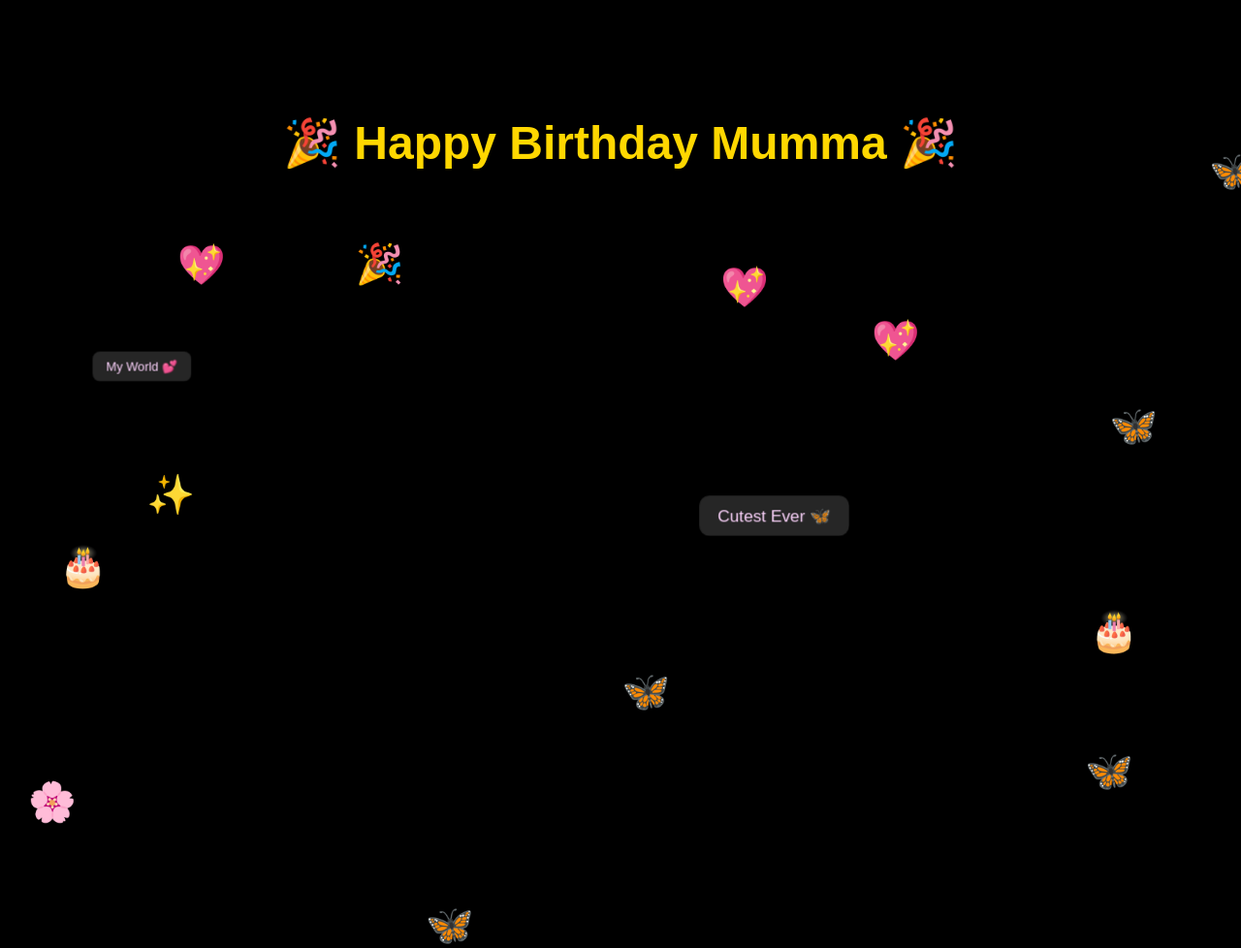
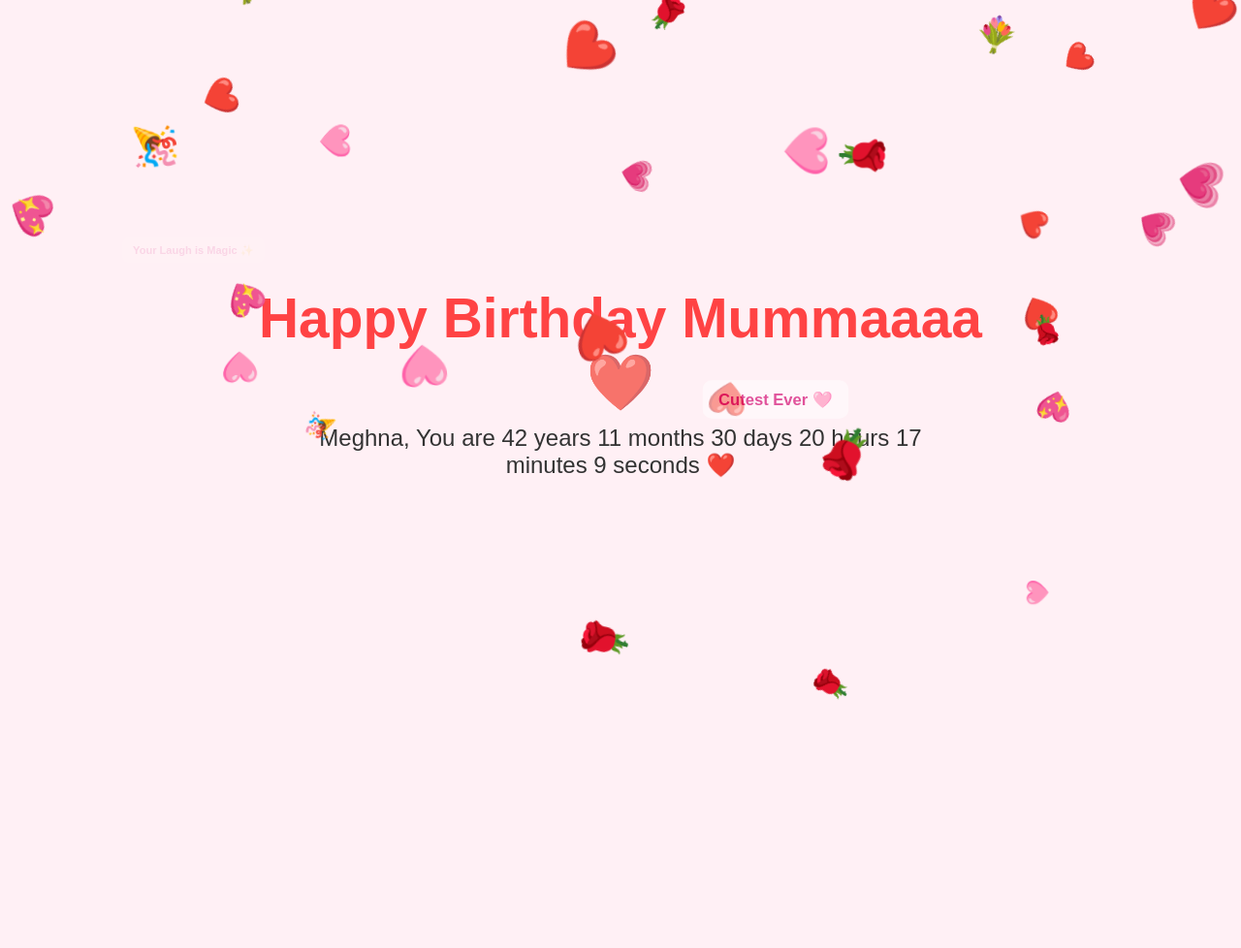
Before and after one commit to pothkangreeshma30/Mumma, a plain HTML site: page index.html in a window 1280 px wide. Shown: the whole page at 97% size. After the commit the page ends 800 px from the top, so only its background shows below. Drawn offline with Linux system fonts and the light colour scheme.

Commit message:
Add files via upload

```diff
--- a/index.html
+++ b/index.html
@@ -2,93 +2,153 @@
 <html lang="en">
 <head>
 <meta charset="UTF-8">
-<title>Happy Birthday</title>
+<meta name="viewport" content="width=device-width, initial-scale=1.0">
+<title>Happy Birthday Mummaaaa ❤️</title>
 <style>
-    body {
-        background-color: black;
+  html, body {
     margin: 0;
+    padding: 0;
+    height: 100%;
+    background: #fff0f5;
     overflow: hidden;
-        height: 100vh;
-        position: relative;
     font-family: Arial, sans-serif;
   }
 
-    h1 {
-        color: gold;
-        font-size: 48px;
+  /* Center Message */
+  .centered {
+    position: absolute;
+    top: 50%;
+    left: 50%;
+    transform: translate(-50%, -50%);
     text-align: center;
-        margin-top: 120px;
-        position: relative;
-        z-index: 10;
+  }
+
+  .pulse {
+    font-size: 3em;
+    color: red;
+    font-weight: bold;
+    animation: pulseAnimation 1.5s infinite;
+  }
+
+  @keyframes pulseAnimation {
+    0% { transform: scale(1); opacity: 1; }
+    50% { transform: scale(1.2); opacity: 0.7; }
+    100% { transform: scale(1); opacity: 1; }
+  }
+
+  #ageCounter {
+    font-size: 1.5em;
+    color: #333;
+    margin-top: 20px;
   }
 
   /* Falling emojis */
-    .emoji {
-        position: absolute;
+  .falling {
+    position: fixed;
     top: -50px;
-        font-size: 40px;
-        animation: fall linear infinite;
+    font-size: 24px;
+    animation-name: fall;
+    animation-timing-function: linear;
+    animation-iteration-count: infinite;
+    pointer-events: none;
   }
 
   @keyframes fall {
-        to { transform: translateY(110vh); }
+    0% { transform: translateY(-50px) rotate(0deg); }
+    100% { transform: translateY(110vh) rotate(360deg); }
   }
 
-    /* Popup messages */
+  /* Popup sweet messages */
   .popup {
     position: absolute;
-        color: #ffd6ff;
-        background: rgba(255, 255, 255, 0.15);
-        padding: 12px 22px;
+    padding: 12px 20px;
+    background: rgba(255, 255, 255, 0.7);
+    color: #d1006c;
+    font-size: 20px;
     border-radius: 12px;
-        font-size: 20px;
+    font-weight: bold;
     animation: fadeOut 5s forwards;
-        backdrop-filter: blur(4px);
+    pointer-events: none;
   }
 
   @keyframes fadeOut {
     0% { opacity: 1; transform: scale(1); }
-        90% { opacity: 1; }
-        100% { opacity: 0; transform: scale(0.6); }
+    100% { opacity: 0; transform: scale(0.5); }
   }
 </style>
 </head>
 <body>
 
-<h1>🎉 Happy Birthday Mumma 🎉</h1>
+<div class="centered">
+  <div class="pulse">Happy Birthday Mummaaaa ❤️</div>
+  <div id="ageCounter"></div>
+</div>
 
+<!-- Falling Emojis -->
 <script>
-// Falling Emojis
-const emojis = ["🎉", "💖", "✨", "🎂", "💝", "🦋", "🌸"];
+const symbols = ["❤️","💖","💗","🩷","💐","🎉","🌹"];
+function createSymbol() {
+  const sym = document.createElement('div');
+  sym.className = 'falling';
+  sym.style.left = Math.random() * window.innerWidth + 'px';
+  sym.style.fontSize = (20 + Math.random() * 30) + 'px';
+  sym.style.animationDuration = (5 + Math.random() * 5) + 's';
+  sym.textContent = symbols[Math.floor(Math.random() * symbols.length)];
+  document.body.appendChild(sym);
+  setTimeout(() => sym.remove(), 10000);
+}
+setInterval(createSymbol, 150);
+</script>
 
-function createEmoji() {
-    const e = document.createElement("div");
-    e.classList.add("emoji");
-    e.innerText = emojis[Math.floor(Math.random() * emojis.length)];
-    e.style.left = Math.random() * 100 + "vw";
-    e.style.animationDuration = (Math.random() * 3 + 2) + "s";
-    document.body.appendChild(e);
+<!-- Accurate Age Counter -->
+<script>
+function updateAge() {
+  const birthDate = new Date("1982-11-29T00:00:00");
+  const now = new Date();
 
-    setTimeout(() => e.remove(), 4000);
+  let years = now.getFullYear() - birthDate.getFullYear();
+  let months = now.getMonth() - birthDate.getMonth();
+  let days = now.getDate() - birthDate.getDate();
+  let hours = now.getHours() - birthDate.getHours();
+  let minutes = now.getMinutes() - birthDate.getMinutes();
+  let seconds = now.getSeconds() - birthDate.getSeconds();
+
+  if (seconds < 0) { seconds += 60; minutes--; }
+  if (minutes < 0) { minutes += 60; hours--; }
+  if (hours < 0) { hours += 24; days--; }
+  if (days < 0) {
+      const prevMonth = new Date(now.getFullYear(), now.getMonth(), 0);
+      days += prevMonth.getDate();
+      months--;
   }
-setInterval(createEmoji, 300);
+  if (months < 0) { months += 12; years--; }
 
-// Popup Messages
-const msgs = [
+  document.getElementById('ageCounter').textContent =
+      `Meghna, You are ${years} years ${months} months ${days} days ${hours} hours ${minutes} minutes ${seconds} seconds ❤️`;
+}
+setInterval(updateAge, 1000);
+updateAge();
+</script>
+
+<!-- Popup Random Sweet Messages -->
+<script>
+const messages = [
   "Love your Smile 💖",
-    "You're the Best 🌸",
-    "My World 💕",
+  "You're the Best Mumma 🌸",
+  "You Make My World Beautiful ❤️",
   "Your Laugh is Magic ✨",
-    "Cutest Ever 🦋",
+  "My Favourite Person 💕",
+  "Cutest Ever 🩷",
+  "You Shine Bright 🌟",
+  "My Heart Belongs to You ❤️",
   "Stay Happy Always 💛",
-    "My Heart ❤️",
-    "You Shine Bright 🌟"
+  "You're Precious Mumma 💐"
 ];
 
 function showMessage() {
   const msg = document.createElement("div");
   msg.classList.add("popup");
-    msg.innerText = msgs[Math.floor(Math.random() * msgs.length)];
+  msg.textContent = messages[Math.floor(Math.random() * messages.length)];
 
   msg.style.left = Math.random() * 70 + "vw";
   msg.style.top = Math.random() * 70 + "vh";
```
Lines whose indentation alone changed are shown as unchanged.
